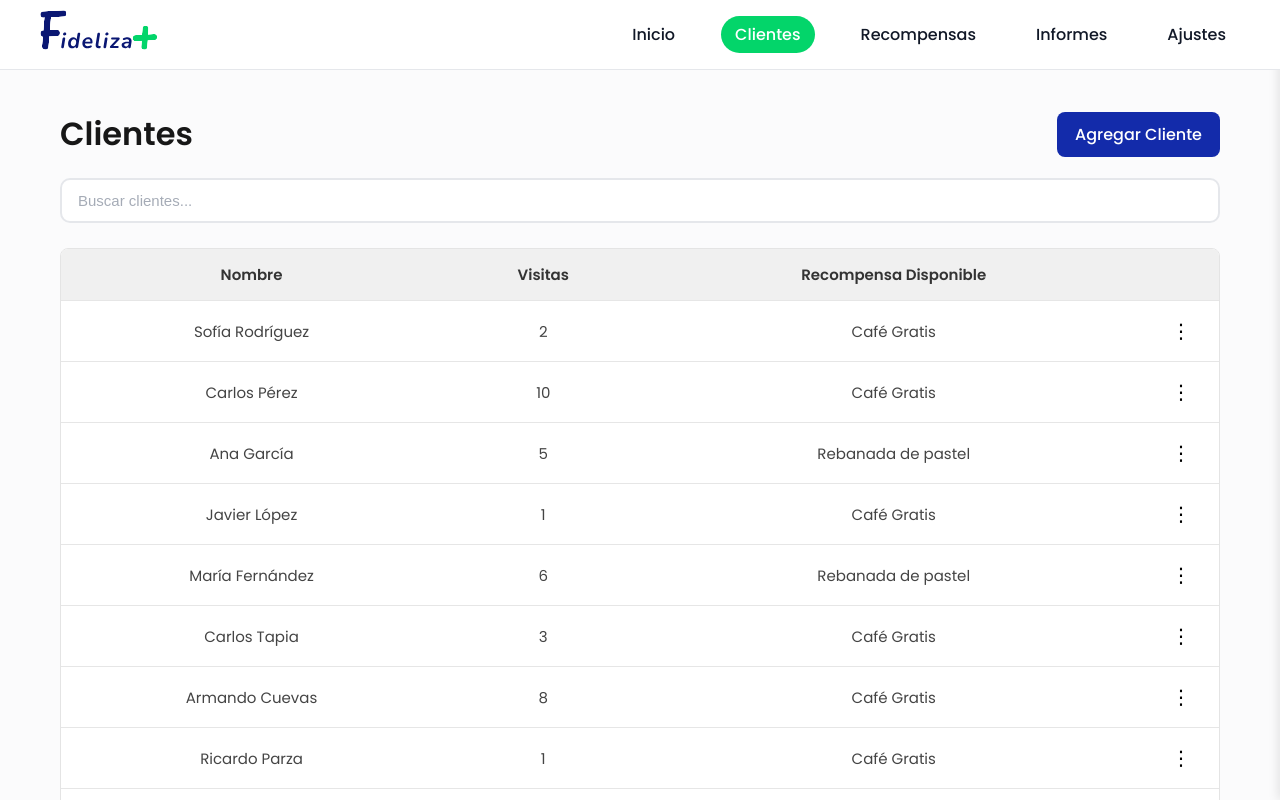
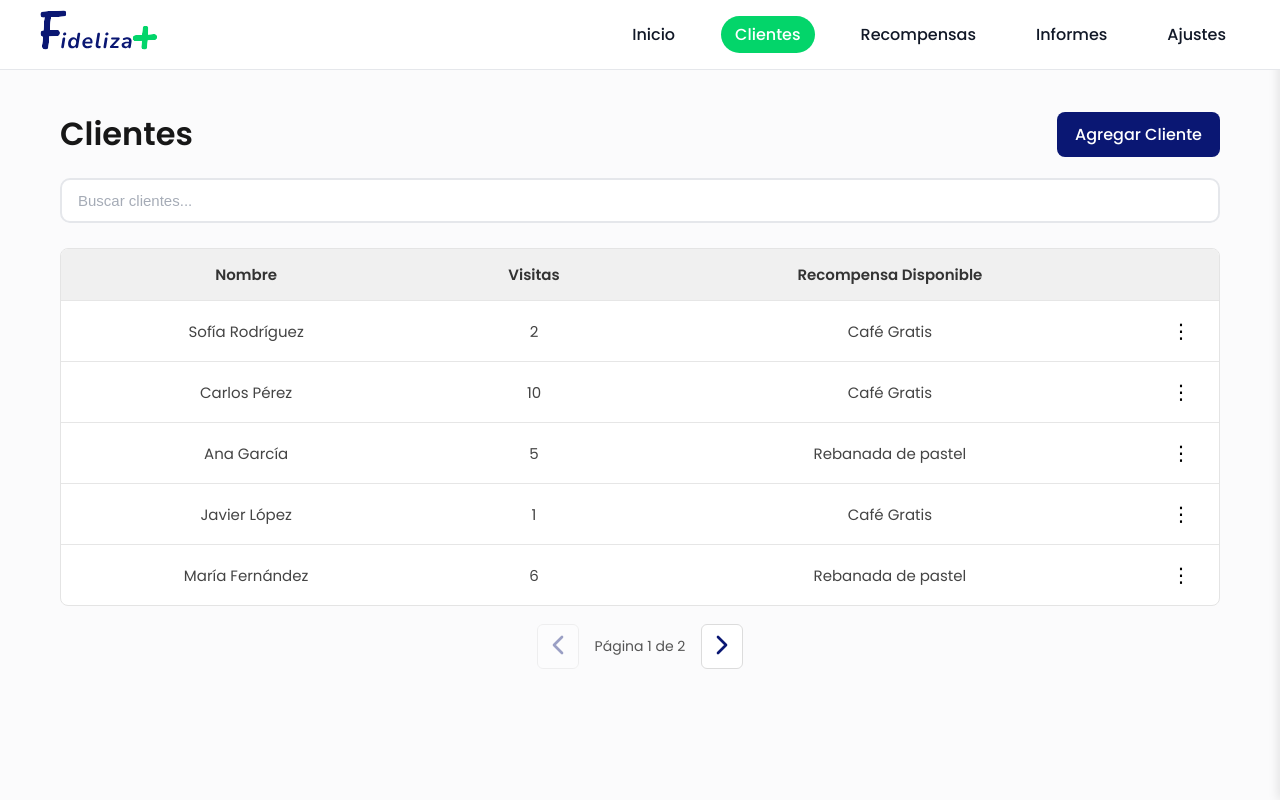
Before and after one commit to Hugo-DevM/fideliza-app, a Next.js app: page /clients in a window 1280 px wide. Built offline with nearby package versions, Linux system fonts and the light colour scheme.

Commit message:
Implement pagination for Clients page, allowing users to navigate through client records. Update styles for pagination buttons and adjust search functionality to reset the current page on input change.

```diff
--- a/src/app/(app)/clients/page.module.css
+++ b/src/app/(app)/clients/page.module.css
@@ -28,7 +28,7 @@
 }
 
 .addButton {
-  background: #132baa;
+  background: #0a1773;
   color: white;
   padding: 10px 18px;
   border: none;
@@ -88,3 +88,34 @@
   font-size: 15px;
   color: #444;
 }
+
+.pagination {
+  display: flex;
+  justify-content: center;
+  align-items: center;
+  gap: 16px;
+  margin-top: 18px;
+}
+
+.pagination button {
+  padding: 0.25rem;
+  border-radius: 6px;
+  border: 1px solid #dcdcdc;
+  background: white;
+  cursor: pointer;
+  transition: background 0.2s ease;
+}
+
+.pagination button:hover {
+  background: #f3f3f3;
+}
+
+.pagination button:disabled {
+  opacity: 0.4;
+  cursor: not-allowed;
+}
+
+.pagination span {
+  font-size: 14px;
+  color: #555;
+}
--- a/src/app/(app)/clients/page.tsx
+++ b/src/app/(app)/clients/page.tsx
@@ -14,9 +14,17 @@ export default function ClientesPage() {
   const [search, setSearch] = useState("");
   const [deleteClient, setDeleteClient] = useState<Client | null>(null);
 
-  const clientes = clientsMock.filter((c) =>
+  const [currentPage, setCurrentPage] = useState(1);
+  const rowsPerPage = 5;
+
+  const filtered = clientsMock.filter((c) =>
     c.nombre.toLowerCase().includes(search.toLowerCase())
   );
+
+  const totalPages = Math.ceil(filtered.length / rowsPerPage);
+  const start = (currentPage - 1) * rowsPerPage;
+  const end = start + rowsPerPage;
+  const clientesPagina = filtered.slice(start, end);
 
   return (
     <div className={styles.page}>
@@ -28,14 +36,19 @@ export default function ClientesPage() {
             Agregar Cliente
           </Link>
         </div>
+
         <div className={styles.searchContainer}>
           <FormInput
             type="text"
             value={search}
             placeholder="Buscar clientes..."
-            onChange={(e) => setSearch(e.target.value)}
+            onChange={(e) => {
+              setSearch(e.target.value);
+              setCurrentPage(1);
+            }}
           />
         </div>
+
         <div className={styles.tableWrapper}>
           <table className={styles.table}>
             <thead className={styles.tableHead}>
@@ -48,7 +61,7 @@ export default function ClientesPage() {
             </thead>
 
             <tbody>
-              {clientes.map((cliente) => (
+              {clientesPagina.map((cliente) => (
                 <TableRow
                   key={cliente.id}
                   cliente={cliente}
@@ -58,6 +71,51 @@ export default function ClientesPage() {
             </tbody>
           </table>
         </div>
+
+        <div className={styles.pagination}>
+          <button
+            disabled={currentPage === 1}
+            onClick={() => setCurrentPage((p) => p - 1)}
+          >
+            <svg
+              xmlns="http://www.w3.org/2000/svg"
+              width="32"
+              height="32"
+              viewBox="0 0 24 24"
+              fill="none"
+              stroke="#0a1773"
+              stroke-width="2"
+              stroke-linecap="round"
+              stroke-linejoin="round"
+            >
+              <path d="M15 6l-6 6l6 6" />
+            </svg>
+          </button>
+
+          <span>
+            Página {currentPage} de {totalPages}
+          </span>
+
+          <button
+            disabled={currentPage === totalPages}
+            onClick={() => setCurrentPage((p) => p + 1)}
+          >
+            <svg
+              xmlns="http://www.w3.org/2000/svg"
+              width="32"
+              height="32"
+              viewBox="0 0 24 24"
+              fill="none"
+              stroke="#0a1773"
+              stroke-width="2"
+              stroke-linecap="round"
+              stroke-linejoin="round"
+            >
+              <path d="M9 6l6 6l-6 6" />
+            </svg>
+          </button>
+        </div>
+
         <ConfirmModal
           open={!!deleteClient}
           title="¿Eliminar cliente?"
```
